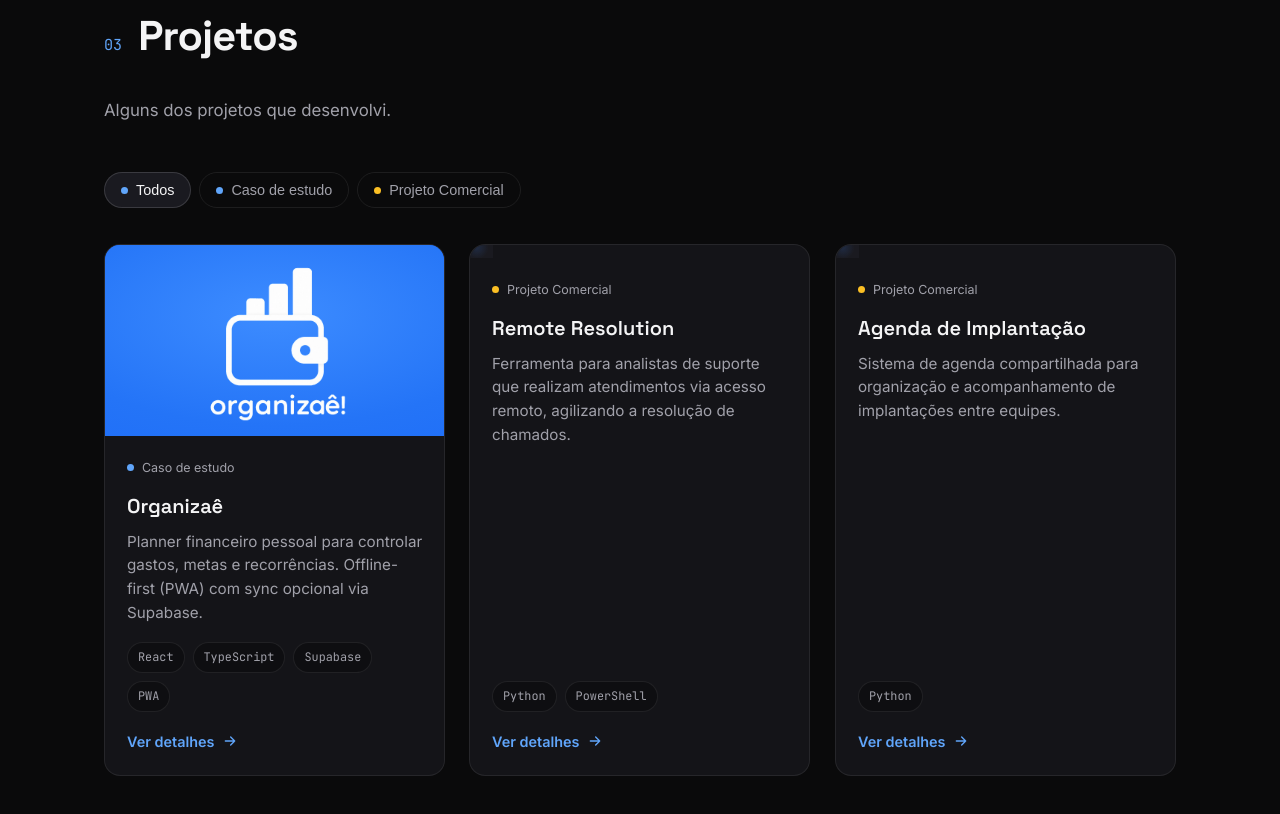
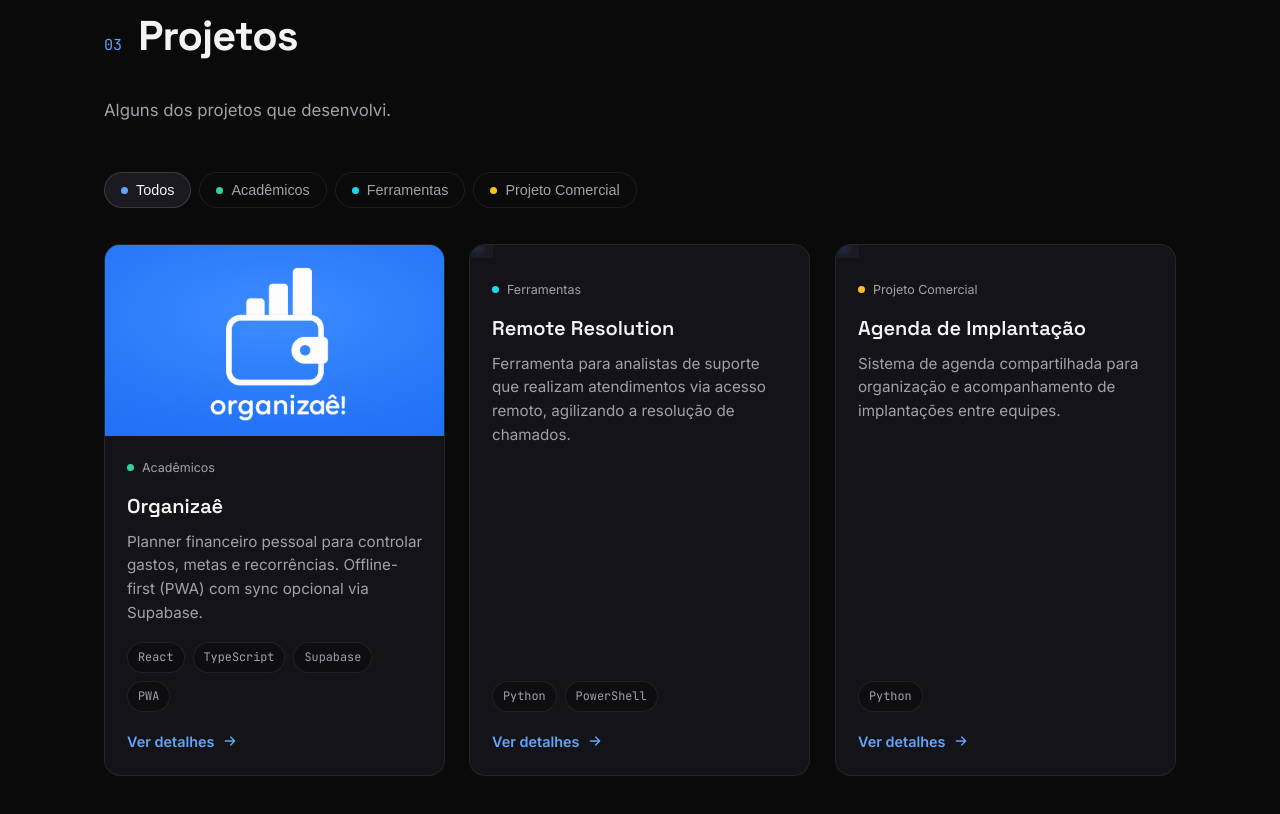
Before and after one commit to thomazte/portfolio, a plain HTML site: page index.html in a window 1280 px wide. Shown: the part 2396-3210 px from the top of the page. Drawn offline with nearby package versions, Linux system fonts and the light colour scheme.

Commit message:
Atualiza categorias dos projetos e adiciona CI

```diff
--- a/css/style.css
+++ b/css/style.css
@@ -18,11 +18,16 @@
   --text-muted: #a1a1aa;
   --text-dim: #71717a;
 
-  /* Acento (azul) */
+  /* Acento (azul) — exclusivo do filtro "Todos" */
   --accent: #60a5fa;
   --accent-soft: #93c5fd;
   --accent-glow: rgba(59, 130, 246, 0.24);
   --accent-grad: linear-gradient(135deg, #2563eb, #60a5fa);
+
+  /* Categorias de projeto (sem azul) */
+  --cat-academicos: #34d399;
+  --cat-ferramentas: #22d3ee;
+  --cat-comercial: #fbbf24;
 
   /* Tipografia */
   --font-sans: "Inter", system-ui, -apple-system, sans-serif;
--- a/js/main.js
+++ b/js/main.js
@@ -110,8 +110,7 @@
     const container = $("[data-filters]");
     if (!container) return;
 
-    const categorias = [...new Set(allProjects.map((p) => p.categoria).filter(Boolean))];
-    const options = ["Todos", ...categorias];
+    const options = window.CATEGORY_FILTERS || ["Todos"];
 
     container.innerHTML = options
       .map((opt) => {
--- a/js/projects.js
+++ b/js/projects.js
@@ -7,7 +7,7 @@
    CAMPOS DO CARD:
    - nome         (string)  Título do projeto
    - categoria    (string)  Categoria usada nos filtros
-                            ("Caso de estudo" | "Projeto Acadêmico" | "Projeto Comercial")
+                            ("Acadêmicos" | "Ferramentas" | "Projeto Comercial")
    - descricao    (string)  Descrição curta (card)
    - tecnologias  (array)   Lista de tecnologias
    - github       (string)  URL do repositório ("" oculta o botão)
@@ -54,7 +54,7 @@
 const PROJECTS = [
   {
     nome: "Organizaê",
-    categoria: "Caso de estudo",
+    categoria: "Acadêmicos",
     descricao:
       "Planner financeiro pessoal para controlar gastos, metas e recorrências. Offline-first (PWA) com sync opcional via Supabase.",
     tecnologias: ["React", "TypeScript", "Supabase", "PWA"],
@@ -151,7 +151,7 @@ const PROJECTS = [
   },
   {
     nome: "Remote Resolution",
-    categoria: "Projeto Comercial",
+    categoria: "Ferramentas",
     descricao:
       "Ferramenta para analistas de suporte que realizam atendimentos via acesso remoto, agilizando a resolução de chamados.",
     tecnologias: ["Python", "PowerShell"],
@@ -281,11 +281,15 @@ const PROJECTS = [
   },
 ];
 
-/* Cores dos marcadores de categoria (usadas nos cards/filtros/modal) */
+/* Ordem fixa dos filtros (Todos fica sempre primeiro).
+   Azul é exclusivo de "Todos" — definido em main.js via --accent. */
+const CATEGORY_FILTERS = ["Todos", "Acadêmicos", "Ferramentas", "Projeto Comercial"];
+
+/* Cores dos marcadores de categoria (cards, filtros e modal) */
 const CATEGORY_COLORS = {
-  "Caso de estudo": "#60a5fa",
-  "Projeto Acadêmico": "#34d399",
-  "Projeto Comercial": "#fbbf24",
+  Acadêmicos: "var(--cat-academicos)",
+  Ferramentas: "var(--cat-ferramentas)",
+  "Projeto Comercial": "var(--cat-comercial)",
 };
 
 /* Rótulos das abas do modal (ordem de exibição) */
@@ -333,6 +337,7 @@ async function fetchGithubRepos(username, { perPage = 6 } = {}) {
 
 // Expõe globalmente (scripts são carregados sem módulos)
 window.PROJECTS = PROJECTS;
+window.CATEGORY_FILTERS = CATEGORY_FILTERS;
 window.CATEGORY_COLORS = CATEGORY_COLORS;
 window.DETAIL_TABS = DETAIL_TABS;
 window.fetchGithubRepos = fetchGithubRepos;
```
Also changed, not shown: 1 other file.
